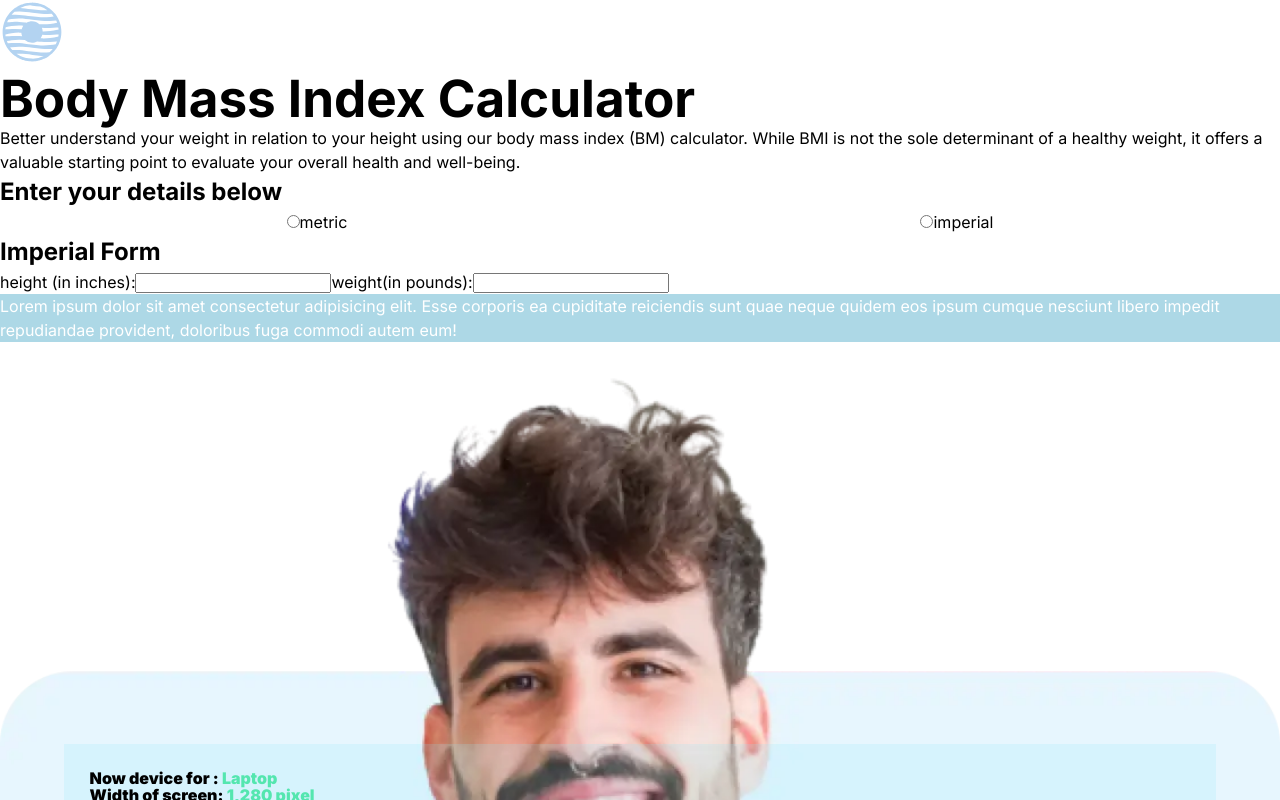
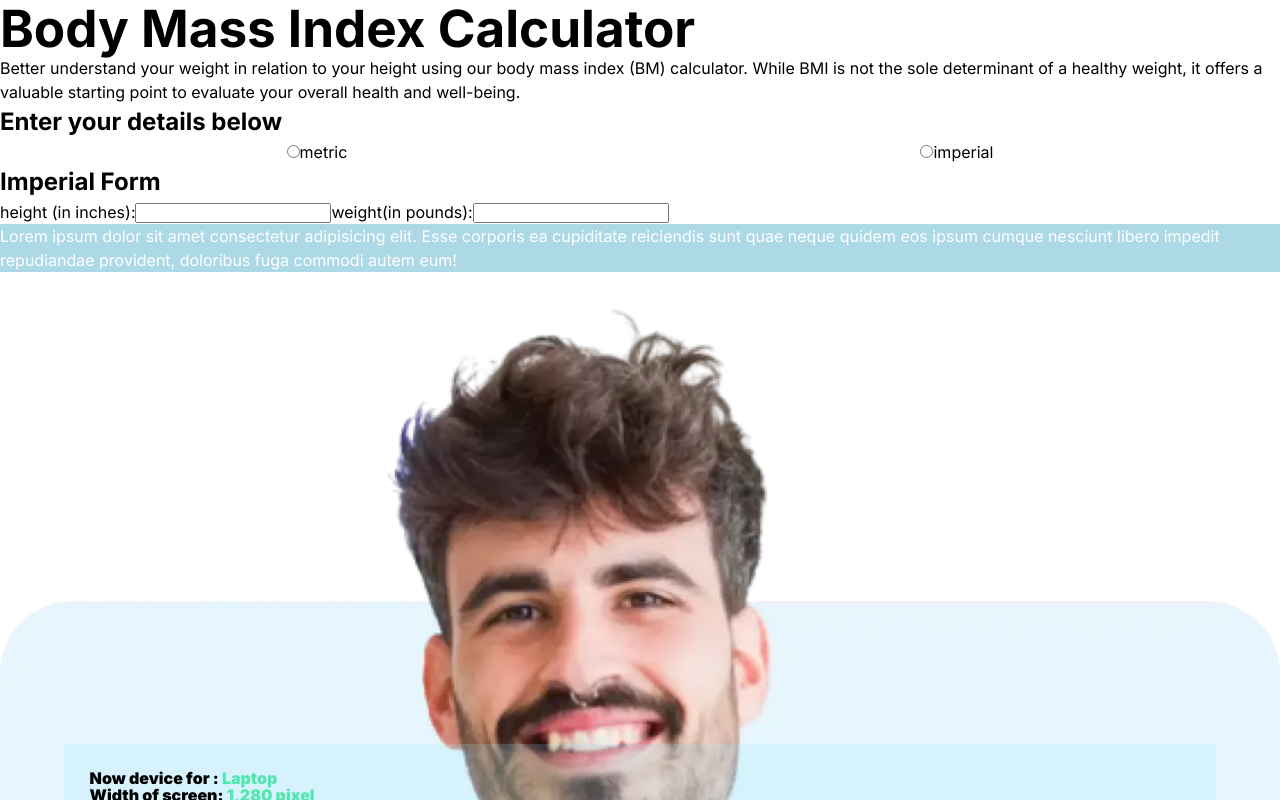
Before and after one commit to PiriyaLapa/body-mass-calculator-page2, a React (Vite) app: page / in a window 1280 px wide. Shown: the top 800 px of the page. Built offline with nearby package versions, Linux system fonts and the light colour scheme; the HTML template or start-up script is replaced by a standard one.

Commit message:
update and try to deploy

```diff
--- a/src/components/cards/HeaderCard.tsx
+++ b/src/components/cards/HeaderCard.tsx
@@ -1,6 +1,6 @@
 import { Component, ReactNode } from "react";
 import { StyledHeaderCard } from "../../styles/styles";
-import Icons from "../icons/Icons";
+// import Icons from "../icons/Icons";
 
 interface HeaderCardProps {
   headerContent: {
@@ -12,10 +12,10 @@ interface HeaderCardProps {
 export default class HeaderCard extends Component<HeaderCardProps> {
   render(): ReactNode {
     const { title,content} = this.props.headerContent;
-    const logo = new Icons({});
+    // const logo = new Icons({});
     return (
       <StyledHeaderCard>
-        {logo.mainlogo()}
+        {/* {logo.mainlogo()} */}
         <h1>{title}</h1>
         <span>{content}</span>
       </StyledHeaderCard>
```
